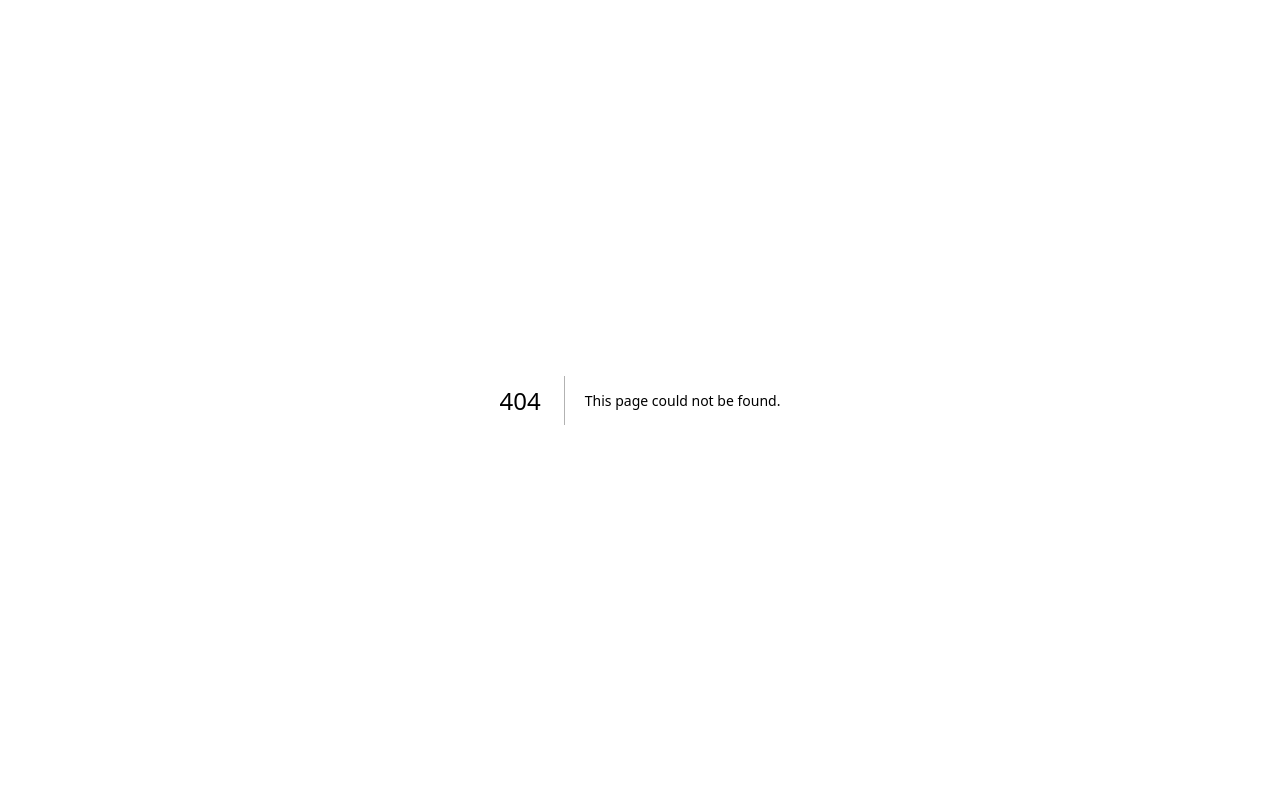
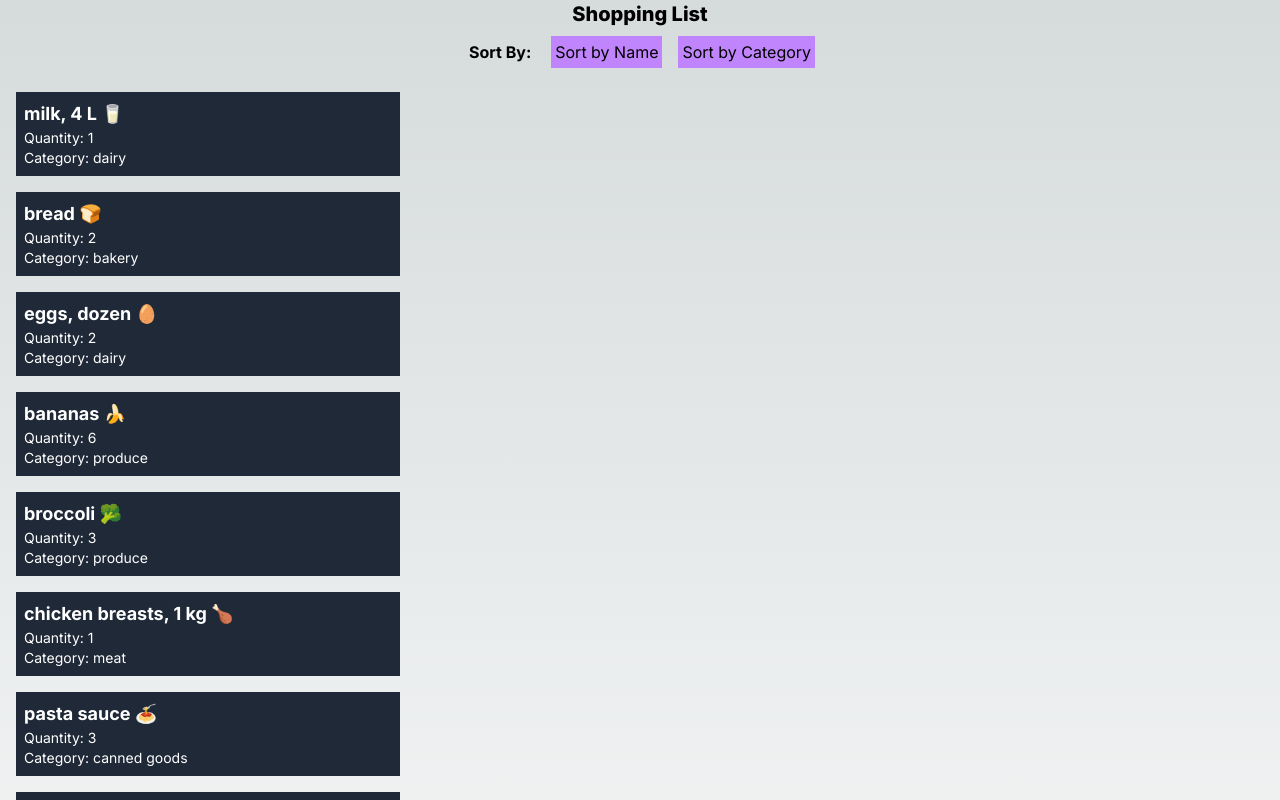
Before and after one commit to Shub4114/cprg306-assignments, a Next.js app: page /week-5 in a window 1280 px wide. Before the commit this address had no page. Shown: the top 800 px of the page. Built offline with nearby package versions, Linux system fonts and the light colour scheme.

Commit message:
week-5 updated

```diff
--- a/app/page.js
+++ b/app/page.js
@@ -2,12 +2,13 @@ import Link from 'next/link'
 
 export default function Page() {
   return (
-    <main className='flex  flex-col text-center p-24 min-h-screen'>
-      <h1 className='justify-between text-center width-half rounded-md mb-4 text-blue-300 text-4x1 font-extrabold'>CPRG-306: Web Development 2 - Assignment</h1>
-      <div className ='flex-col max-w-65 justify-center  '>
-        <p className=' bg-red-400 font-extrabold p-1'><Link href="week-2">Assignment week-2</Link></p>
-        <p className='font-extrabold p-1'><Link href="week-3">Assignment week-3</Link></p>
-        <p className='bg-red-400 font-extrabold p-1'><Link href="week-4">Assignment week-4</Link></p>
+    <main className=' flex flex-col items-center justify-center text-center min-h-screen '>
+      <h1 className=' text-center width-half rounded-md mb-4 text-blue-300 text-4x1 font-bold'>CPRG-306: Web Development 2 - Assignment</h1>
+      <div className ='flex-col max-w-sm p-2'>
+        <p className='text-black bg-teal-400 font-bold rounded-full px-24 py-1 m-1'><Link href="week-2">Assignment week-2</Link></p>
+        <p className='font-bold px-24 py-1 m-1'><Link href="week-3">Assignment week-3</Link></p>
+        <p className='text-black bg-teal-400 font-bold rounded-full px-24 py-1 m-1'><Link href="week-4">Assignment week-4</Link></p>
+        <p className='font-bold px-24 py-1 m-1'><Link href="week-5">Assignment week-5</Link></p>
       </div>
     </main>
   );
--- /dev/null
+++ b/app/week-5/item-list.js
@@ -0,0 +1,43 @@
+"use client";
+
+import React, { useState } from 'react';
+import Item from './item';
+import items from './items.json';
+import { Main } from 'next/document';
+
+const ItemList = () => {
+  const [sortBy, setSortBy] = useState('');
+
+  const Items = [...items].sort((a, b) => {
+    if (sortBy === 'name') {
+      return a.name.localeCompare(b.name);
+    } else if (sortBy === 'category') {
+      return a.category.localeCompare(b.category);
+    }
+    return 0;
+  });
+
+  return (
+    <main>
+        <h1 className='text-xl font-extrabold text-center'>Shopping List</h1>
+    <div>
+      <div className=' flex justify-center'>
+        <text className='font-bold p-1 m-2'>Sort By:</text>
+        <button onClick={() => setSortBy('name')} className='p-1 bg-purple-400 m-2 ' >
+          Sort by Name
+        </button>
+        <button onClick={() => setSortBy('category')} className='p-1 bg-purple-400 m-2' >
+          Sort by Category
+        </button>
+      </div>
+      <ul>
+        {Items.map(item => (
+          <Item key={item.id} name={item.name} quantity={item.quantity} category={item.category} />
+        ))}
+      </ul>
+    </div>
+    </main>
+  );
+};
+
+export default ItemList;
--- /dev/null
+++ b/app/week-5/item.js
@@ -0,0 +1,13 @@
+import React from 'react';
+
+const Item = ({ name, quantity, category }) => {
+  return (
+    <div className="text-white p-2 bg-auto m-4 max-w-sm bg-gray-800">
+      <p className="text-lg font-bold">{name}</p>
+      <p className="text-sm">Quantity: {quantity}</p>
+      <p className="text-sm">Category: {category}</p>
+    </div>
+  );
+};
+
+export default Item;
--- /dev/null
+++ b/app/week-5/items.json
@@ -0,0 +1,74 @@
+[
+    {
+      "id": "1h2GJKH12gkHG31h1H",
+      "name": "milk, 4 L 🥛",
+      "quantity": 1,
+      "category": "dairy"
+    },
+    {
+      "id": "2KJH3k2j3H1k2J3K1H",
+      "name": "bread 🍞",
+      "quantity": 2,
+      "category": "bakery"
+    },
+    {
+      "id": "3h2KJH3k2j3H1k2J3",
+      "name": "eggs, dozen 🥚",
+      "quantity": 2,
+      "category": "dairy"
+    },
+    {
+      "id": "4k2J3K1H2GJKH12gk",
+      "name": "bananas 🍌",
+      "quantity": 6,
+      "category": "produce"
+    },
+    {
+      "id": "5H1h1H2KJH3k2j3H",
+      "name": "broccoli 🥦",
+      "quantity": 3,
+      "category": "produce"
+    },
+    {
+      "id": "6H1k2J3K1H2GJKH1",
+      "name": "chicken breasts, 1 kg 🍗",
+      "quantity": 1,
+      "category": "meat"
+    },
+    {
+      "id": "7gkHG31h1H2KJH3k",
+      "name": "pasta sauce 🍝",
+      "quantity": 3,
+      "category": "canned goods"
+    },
+    {
+      "id": "8j3H1k2J3K1H2GJK",
+      "name": "spaghetti, 454 g 🍝",
+      "quantity": 2,
+      "category": "dry goods"
+    },
+    {
+      "id": "9H12gkHG31h1H2KJ",
+      "name": "toilet paper, 12 pack 🧻",
+      "quantity": 1,
+      "category": "household"
+    },
+    {
+      "id": "10H3k2j3H1k2J3K1",
+      "name": "paper towels, 6 pack",
+      "quantity": 1,
+      "category": "household"
+    },
+    {
+      "id": "11k2J3K1H2GJKH12",
+      "name": "dish soap 🍽️",
+      "quantity": 1,
+      "category": "household"
+    },
+    {
+      "id": "12GJKH12gkHG31h1",
+      "name": "hand soap 🧼",
+      "quantity": 4,
+      "category": "household"
+    }
+  ]
--- /dev/null
+++ b/app/week-5/page.js
@@ -0,0 +1,13 @@
+import React from "react";
+import NewItemForm from "./item-list";
+import ItemList from "./item-list";
+
+export default function Page(){
+    return(
+    <main>
+        <div>
+            <ItemList/>
+        </div>
+    </main>
+    )
+}
```
